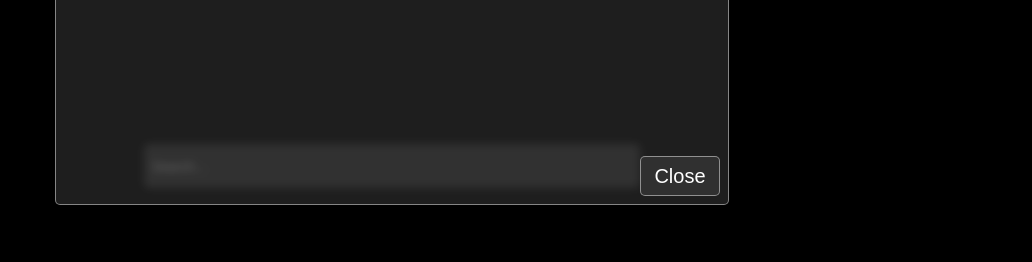
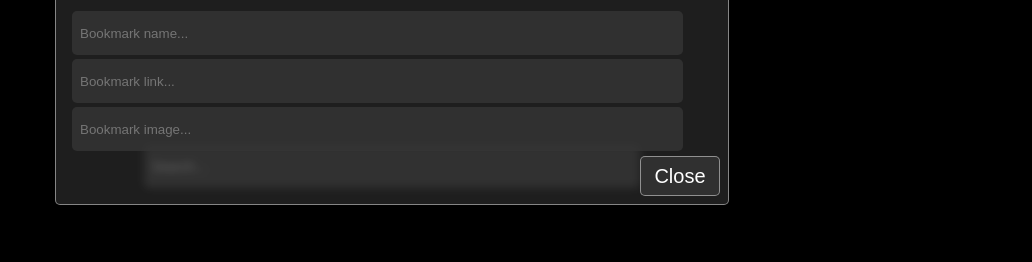
Before and after one commit to durpyneko/homepage, a plain HTML site: page index.html in a window 1280 px wide. Both pictures are taken after a click on the button 1251 px from the left and 774 px from the top of the page. Shown: the part 412-674 px from the top of the page, without its empty margins (248-1280 px from the left). Drawn offline with Linux system fonts and the light colour scheme.

Commit message:
modified:   index.html

```diff
--- a/index.html
+++ b/index.html
@@ -95,6 +95,23 @@
             placeholder="Bookmark image..."
           />
         </ul>
+        <div style="display: hidden">
+          <input
+            id="bookmark-name"
+            class="bookmark-name option"
+            placeholder="Bookmark name..."
+          />
+          <input
+            id="bookmark-link"
+            class="bookmark-link option"
+            placeholder="Bookmark link..."
+          />
+          <input
+            id="bookmark-image"
+            class="bookmark-image option"
+            placeholder="Bookmark image..."
+          />
+        </div>
         <button class="closeDialogButton" onclick="closeDialog()">Close</button>
       </div>
     </dialog>
```
